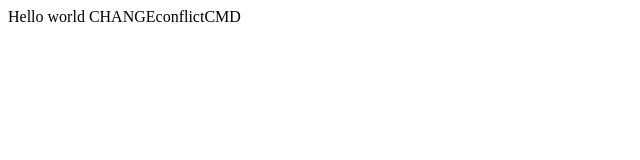
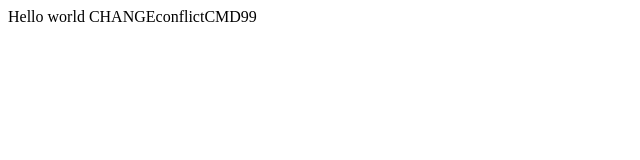
Before and after one commit to crud99/DougTest, a plain HTML site: page index.html in a window 1280 px wide. Shown: the full height of the page, 0-640 px from the left. Drawn offline with Linux system fonts and the light colour scheme.

Commit message:
update 99

```diff
--- a/index.html
+++ b/index.html
@@ -1,5 +1,5 @@
 <html>
 <header><title>This is title</title></header>
 <body>
-Hello world CHANGEconflictCMD</body>
+Hello world CHANGEconflictCMD99</body>
 </html>
```
